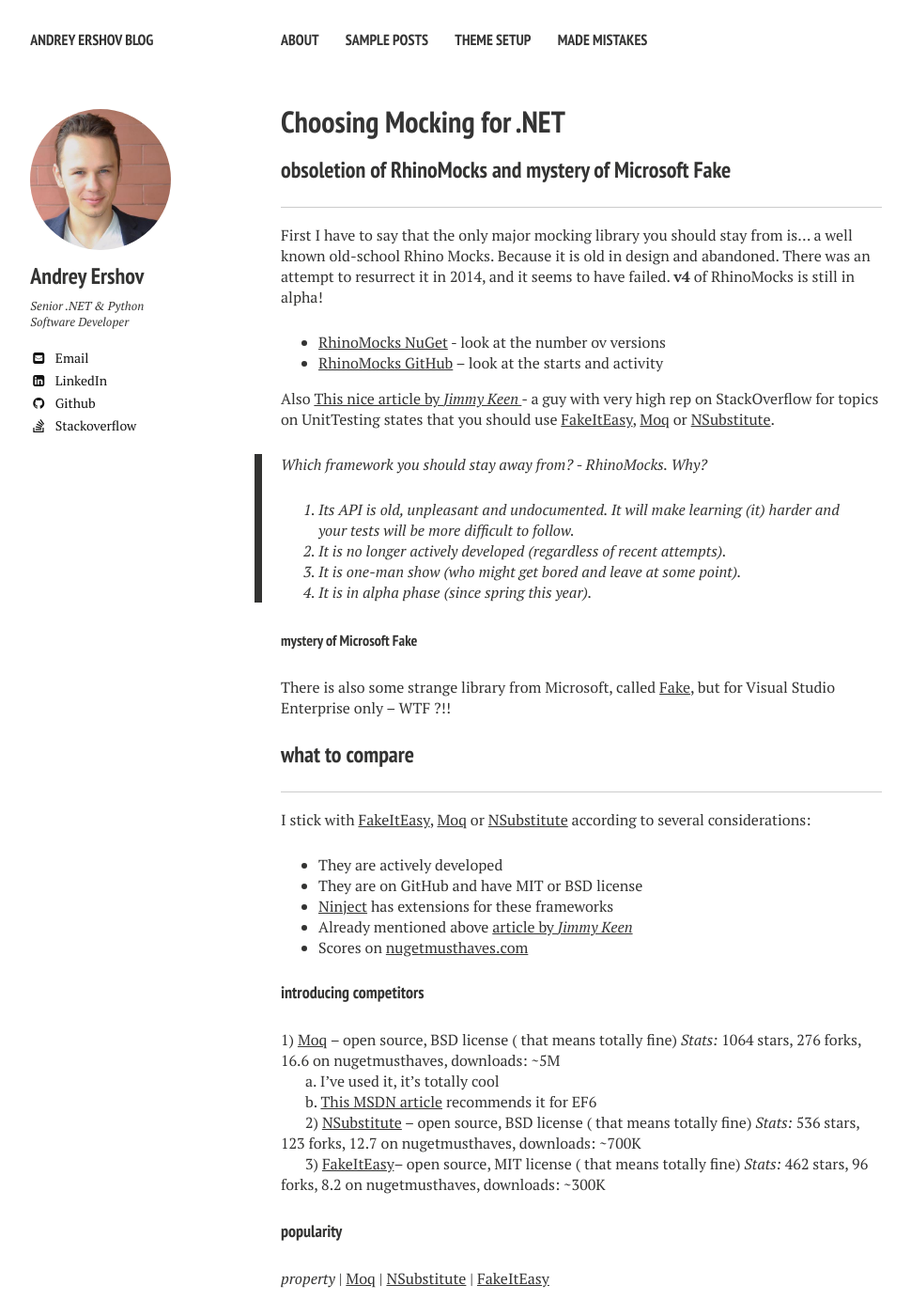
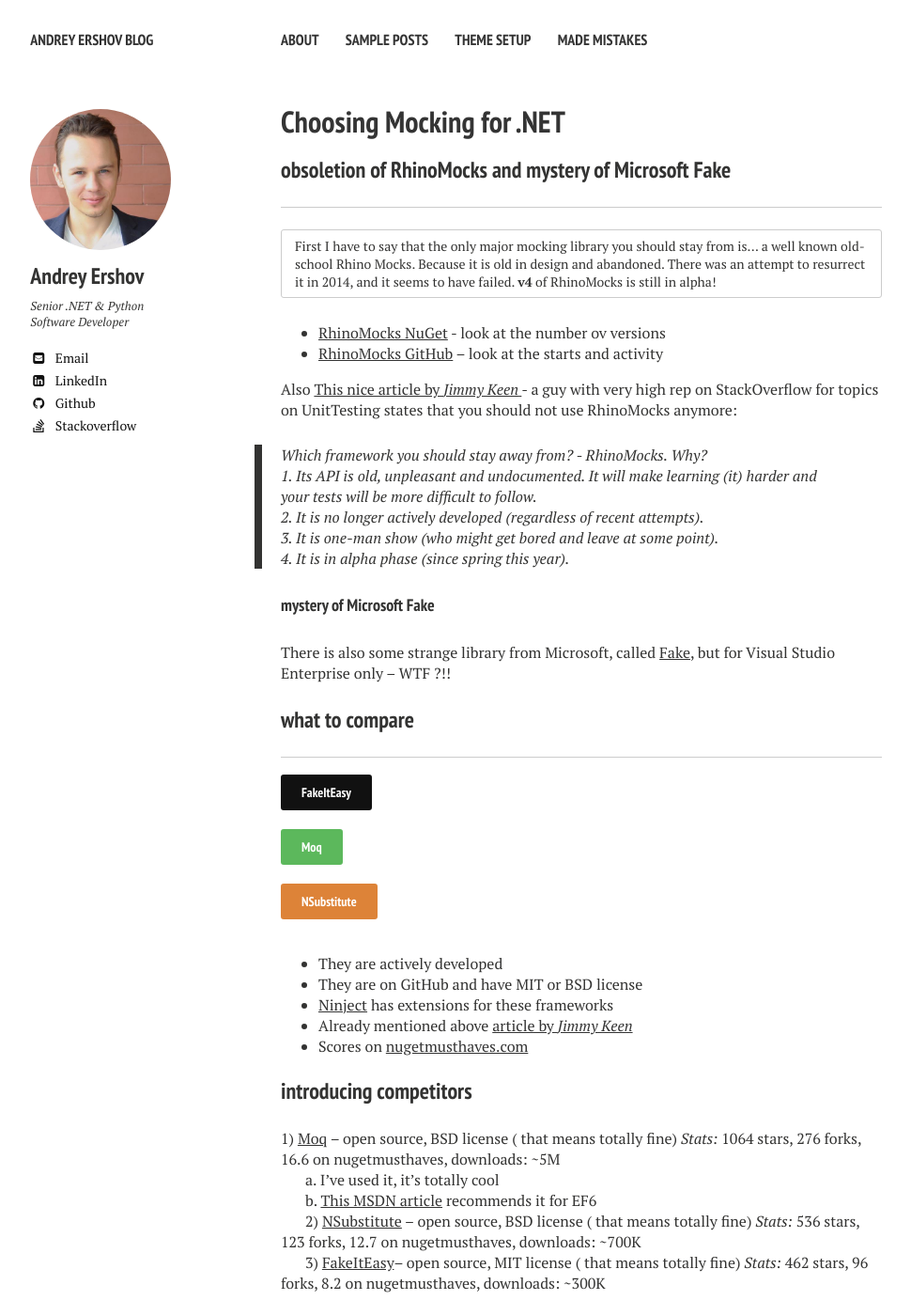
Before and after one commit to slmjy/slmjy.github.io, a Jekyll site: the page built from _posts/2015-12-21-Choosing-Mocking-for-.NET.md, in a window 1280 px wide and 1400 px high. Shown: the whole window at 94% size, without its empty margins (21-991 px from the left). Built offline with Jekyll 4.4.1, drawn with Linux system fonts in a browser that asks for light colours; nearby versions of some CDN libraries; some of the changed text lies outside the part shown.

Commit message:
Update 2015-12-21-Choosing-Mocking-for-.NET.md

```diff
--- a/_posts/2015-12-21-Choosing-Mocking-for-.NET.md
+++ b/_posts/2015-12-21-Choosing-Mocking-for-.NET.md
@@ -9,23 +9,26 @@ comments: true
 ### obsoletion of **RhinoMocks** and mystery of **Microsoft Fake**
 * * *
 First I have to say that the only major mocking library you should stay from is… a well known old-school Rhino Mocks. Because it is old in design and abandoned.  There was an attempt to resurrect it in 2014, and it seems to have failed. **v4** of RhinoMocks is still in alpha!
+{: .notice}
 
 * [RhinoMocks NuGet](https://www.nuget.org/packages/RhinoMocks) - look at the number ov versions
 * [RhinoMocks GitHub](https://github.com/RhinoMocks/RhinoMocks) – look at the starts and activity
 
-Also [This nice article by *Jimmy Keen* ](http://jimmykeen.net/2014/12/13/mocking-frameworks-comparison/) - a guy with very high rep on StackOverflow for topics on UnitTesting states that you should use [FakeItEasy](https://github.com/FakeItEasy/FakeItEasy), [Moq](https://github.com/Moq/moq4) or [NSubstitute](https://github.com/nsubstitute/NSubstitute).
-> Which framework you should stay away from? - RhinoMocks. Why?
-> 1. Its API is old, unpleasant and undocumented. It will make learning (it) harder and your tests will be more difficult to follow.
-> 2. It is no longer actively developed (regardless of recent attempts).
-> 3. It is one-man show (who might get bored and leave at some point).
-> 4. It is in alpha phase (since spring this year).
+Also [This nice article by *Jimmy Keen* ](http://jimmykeen.net/2014/12/13/mocking-frameworks-comparison/) - a guy with very high rep on StackOverflow for topics on UnitTesting states that you should not use RhinoMocks anymore:
+>   Which framework you should stay away from? - RhinoMocks. Why?
+>       1. Its API is old, unpleasant and undocumented. It will make learning (it) harder and your tests will be more difficult to follow.
+>       2. It is no longer actively developed (regardless of recent attempts).
+>       3. It is one-man show (who might get bored and leave at some point).
+>       4. It is in alpha phase (since spring this year).
 
-##### mystery of Microsoft **Fake**
+#### mystery of Microsoft **Fake**
 There is also some strange library from Microsoft, called [Fake](https://msdn.microsoft.com/en-us/library/hh549175.aspx), but for Visual Studio Enterprise only – WTF ?!!
 
 ### what to compare
 * * *
-I stick with [FakeItEasy](https://github.com/FakeItEasy/FakeItEasy), [Moq](https://github.com/Moq/moq4) or [NSubstitute](https://github.com/nsubstitute/NSubstitute) according to several considerations:
+<div markdown="0"><a href="https://github.com/FakeItEasy/FakeItEasy" class="btn">FakeItEasy</a></div>
+<div markdown="0"><a href="https://github.com/Moq/moq4" class="btn btn-success">Moq</a></div>
+<div ><a href="https://github.com/nsubstitute/NSubstitute" class="btn btn-warning">NSubstitute</a></div>
 
 - They are actively developed
 - They are on GitHub and have MIT or BSD license
@@ -33,7 +36,7 @@ I stick with [FakeItEasy](https://github.com/FakeItEasy/FakeItEasy), [Moq](https
 - Already mentioned above [article by *Jimmy Keen*](http://jimmykeen.net/2014/12/13/mocking-frameworks-comparison/)
 - Scores on [nugetmusthaves.com](http://nugetmusthaves.com/Tag/mocking)
 
-#### introducing competitors
+### introducing competitors
 
 1) [Moq](https://github.com/Moq/moq4) – open source, BSD license ( that means totally fine) _Stats:_ 1064 stars, 276 forks, 16.6 on nugetmusthaves, downloads: ~5M
 
```
Also changed, not shown: other parts of _posts/2015-12-21-Choosing-Mocking-for-.NET.md (+10 -9 lines).
